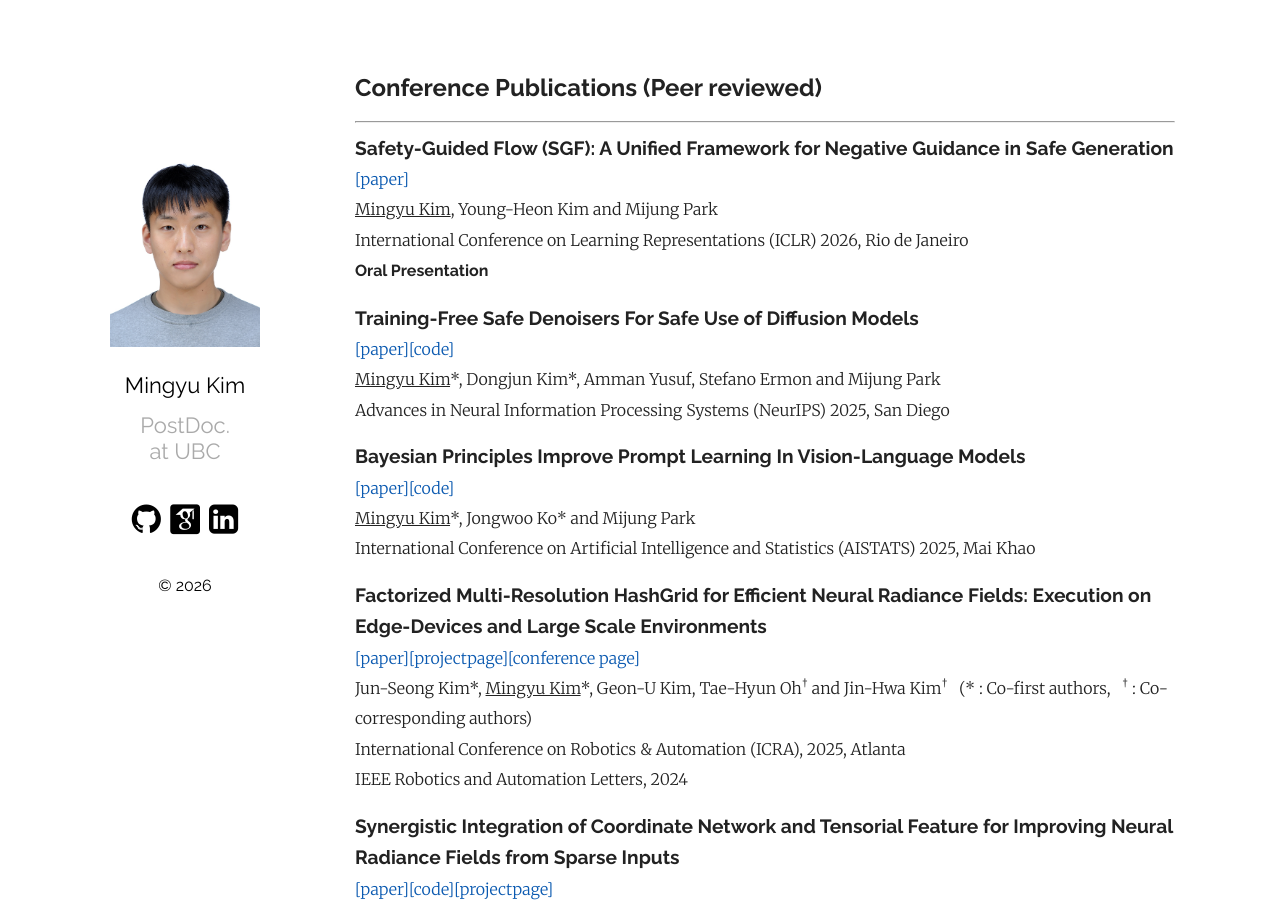
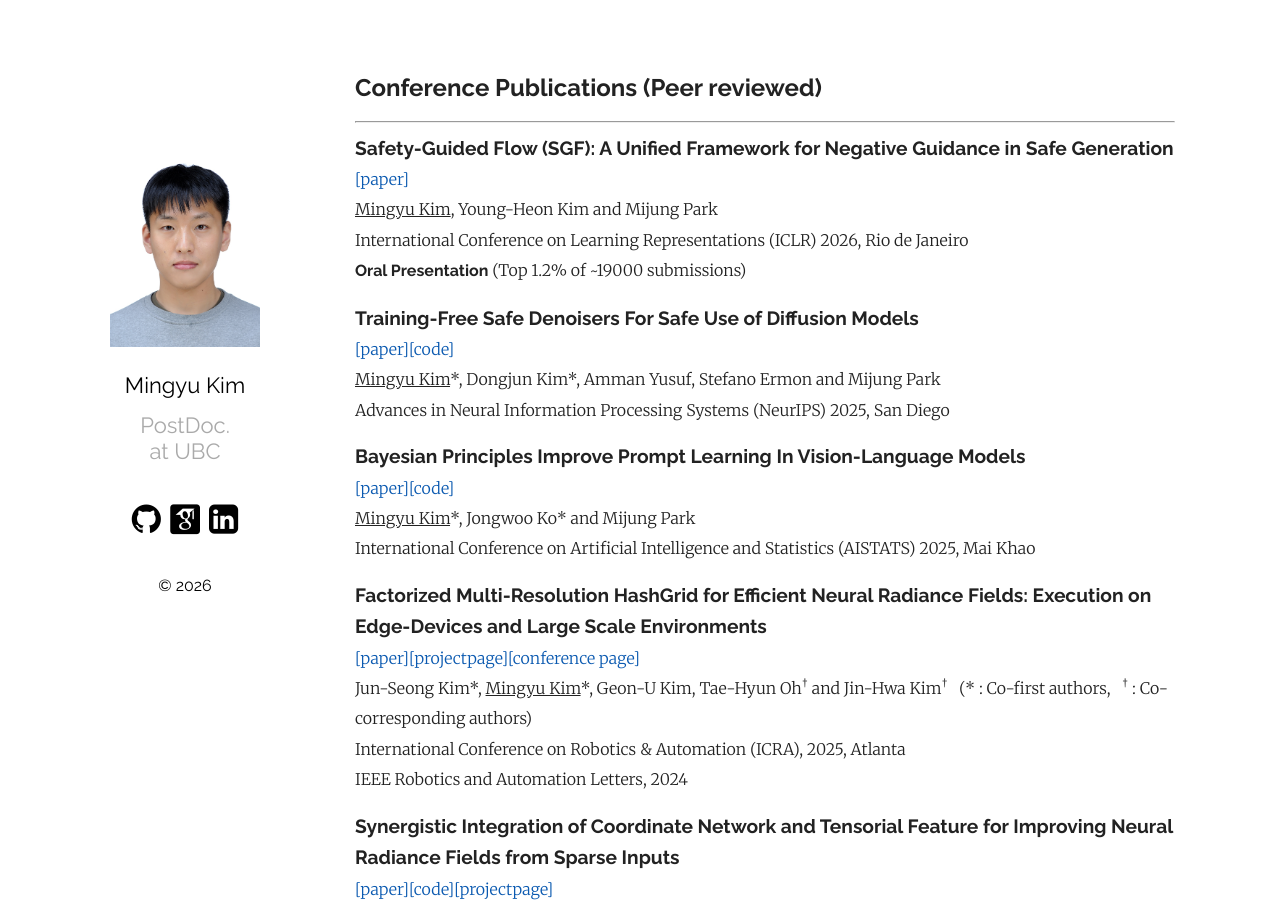
Before and after one commit to MingyuKim87/MingyuKim87.github.io, a Jekyll site: the page built from index.md, in a window 1280 px wide and 900 px high, scrolled down 1109 px. Built offline with Jekyll 4.4.1, drawn with Linux system fonts in a browser that asks for light colours; some web fonts are replaced.

Commit message:
Update index.md

```diff
--- a/index.md
+++ b/index.md
@@ -50,7 +50,7 @@ Email : mgyu.kim [at] ubc.ca
 [[paper]][sgf_openreview]
 <U>Mingyu Kim</U>, Young-Heon Kim and Mijung Park
 International Conference on Learning Representations (ICLR) 2026, Rio de Janeiro
-**<span style="font-family:Raleway; font-size:1.0em;">Oral Presentation</span>**
+**<span style="font-family:Raleway; font-size:1.0em;">Oral Presentation</span>** (Top 1.2% of ~19000 submissions)
 
 **<span style="font-family:Raleway; font-size:1.2em;">Training-Free Safe Denoisers For Safe Use of Diffusion Models</span>**
 [[paper]][safe_denoiser_arxiv][[code]][safe_denoiser_code]
```
